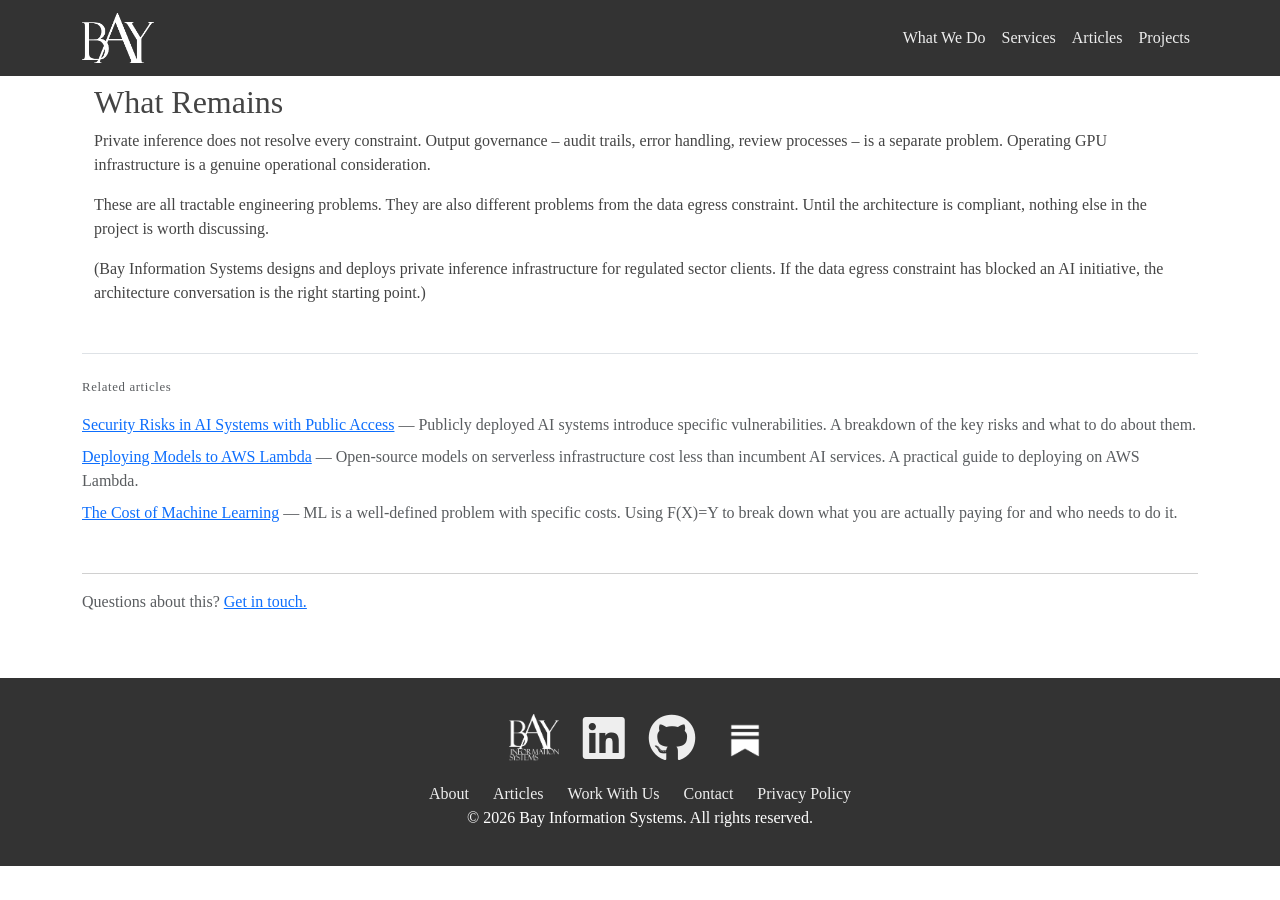
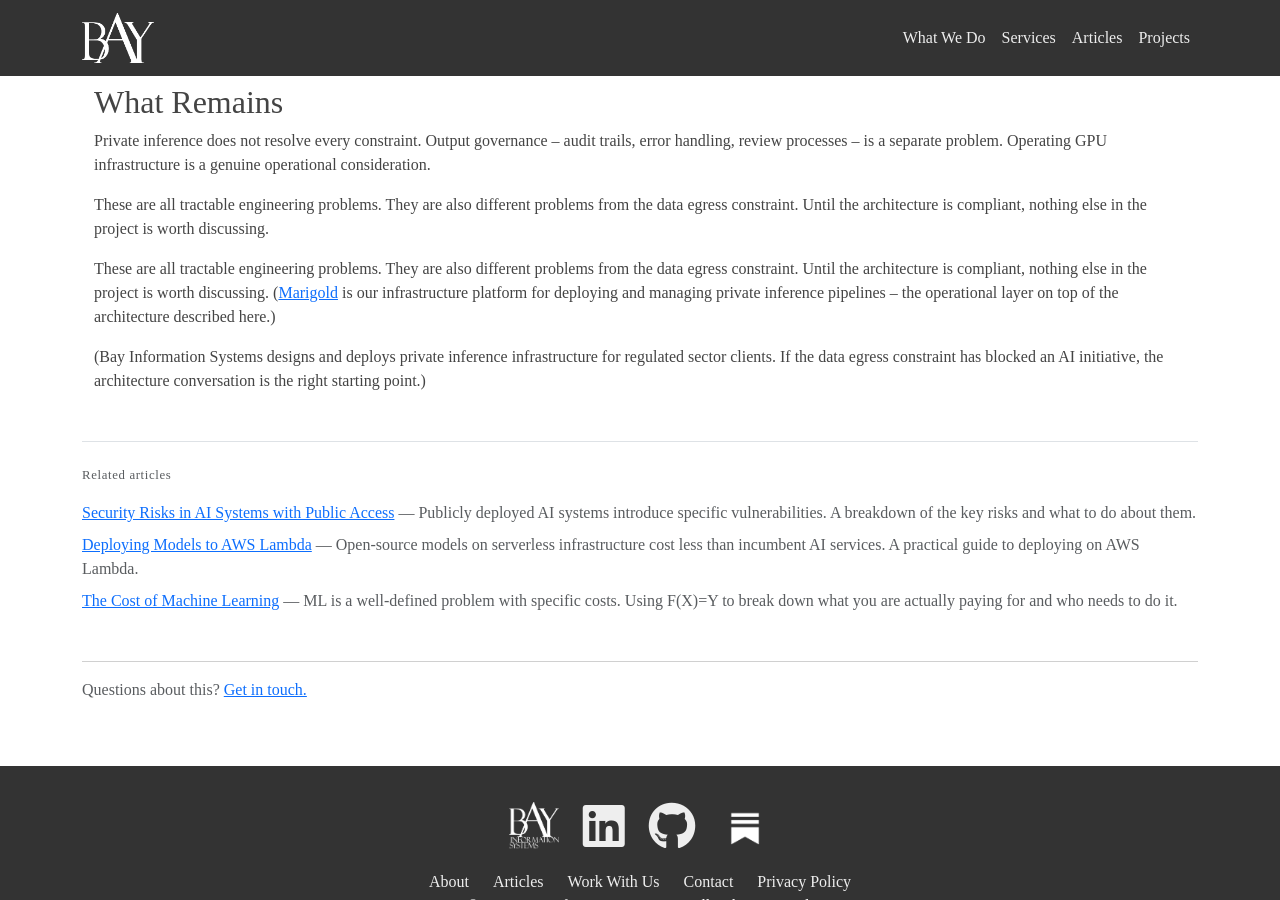
Before and after one commit to bayinfosys/bayinfosys.github.io, a Jekyll site: the page built from _posts/2026-01-01-40-private-inference.md, in a window 1280 px wide and 900 px high, scrolled down 862 px. Built offline with Jekyll 4.4.1, drawn with Linux system fonts in a browser that asks for light colours; before the commit the page ends 1728 px from its top, so only the background shows below that.

Commit message:
added marigold link to private inference article

```diff
--- a/_posts/2026-01-01-40-private-inference.md
+++ b/_posts/2026-01-01-40-private-inference.md
@@ -42,4 +42,6 @@ Private inference does not resolve every constraint. Output governance -- audit
 
 These are all tractable engineering problems. They are also different problems from the data egress constraint. Until the architecture is compliant, nothing else in the project is worth discussing.
 
+These are all tractable engineering problems. They are also different problems from the data egress constraint. Until the architecture is compliant, nothing else in the project is worth discussing. ([Marigold](https://marigold.run) is our infrastructure platform for deploying and managing private inference pipelines -- the operational layer on top of the architecture described here.)
+
 (Bay Information Systems designs and deploys private inference infrastructure for regulated sector clients. If the data egress constraint has blocked an AI initiative, the architecture conversation is the right starting point.)
```
